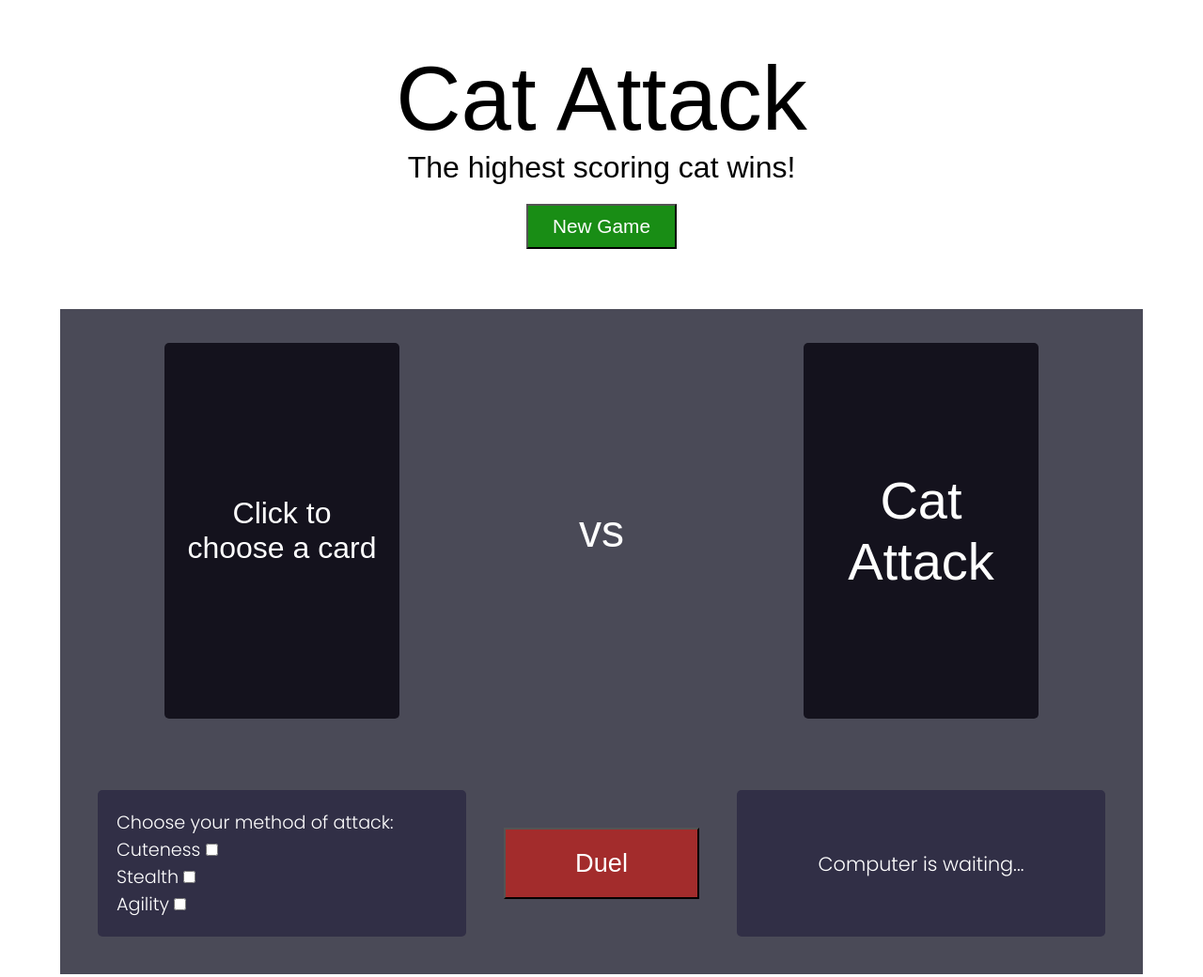
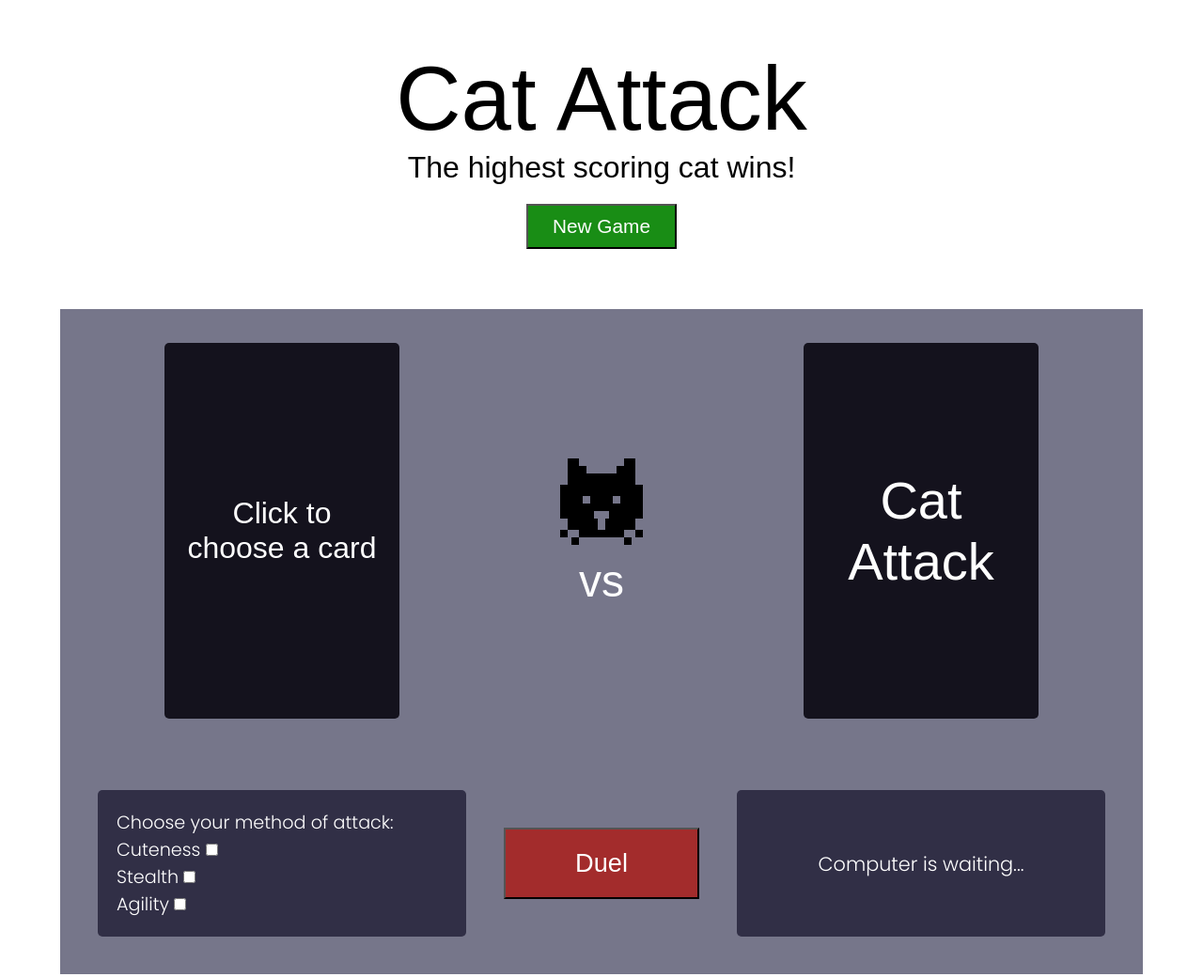
Before and after one commit to BeckyRushton/Cat-Attack-JS-Game, a plain HTML site: page index.html in a window 1280 px wide. Shown: the top 1040 px of the page at 94% size. Drawn offline with Linux system fonts and the light colour scheme; a web font is replaced by a local one.

Commit message:
added cat icon to div and changed table colour

```diff
--- a/index.html
+++ b/index.html
@@ -19,7 +19,12 @@
         <div class="catCardUser">
           <div class="catCardUser__card">Click to choose a card</div>
         </div>
-        <div class="catCardDivide">vs</div>
+        <div class="catCardDivide">
+          <div class="catIcon">
+            <img src="./icons8-pixel-cat-96.png" alt="pixel cat icon">
+          </div>
+          <div class="versus">vs</div>
+        </div>
         <div class="catCardComputer">
           <div class="catCardComputer__card">Cat Attack</div> </div>
 
--- a/main.js
+++ b/main.js
@@ -1,6 +1,9 @@
 import catDeck from "./deck.js";
 const catDeckAll = document.querySelector(".catDeckAll");
+const computerCard = document.querySelector(".catCardComputer__card");
+const userCard = document.querySelector(".catCardUser__card");
 
+// This function creates a card using the data from the cat deck
 const makeCard = (catCharacters) => {
   const cardHTML = `<div class="catCard">
   <img class="catCard__image" src=${catCharacters.image} alt="image of ${catCharacters.name}" />
@@ -14,6 +17,7 @@ const makeCard = (catCharacters) => {
   return cardHTML;
 };
 
+// This function populates the card onto the page -- currently set to all
 const populatePage = () => {
   catDeckAll.innerHTML = catDeck
     .map((character) => makeCard(character))
--- a/styles.scss
+++ b/styles.scss
@@ -35,7 +35,7 @@ body {
 }
 
 .cardTable {
-  background-color: rgb(74, 74, 87);
+  background-color: rgb(118, 118, 138);
   margin: 5%;
   display: grid;
   grid-template-columns: 1fr 1fr 1fr 1fr 1fr 1fr 1fr;
@@ -119,8 +119,13 @@ body {
   grid-area: nill;
   font-size: 3rem;
   display: flex;
+  flex-direction: column;
   justify-content: center;
   align-items: center;
+}
+
+.versus {
+  font-size: 3rem;
   font-family: $main-font;
   color: white;
 }
```
Also changed, not shown: icons8-pixel-cat-96.png (added), styles.css, 1 other file.
